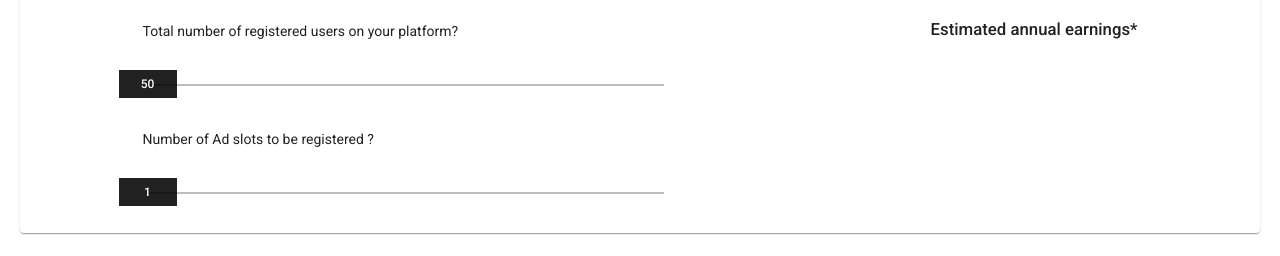
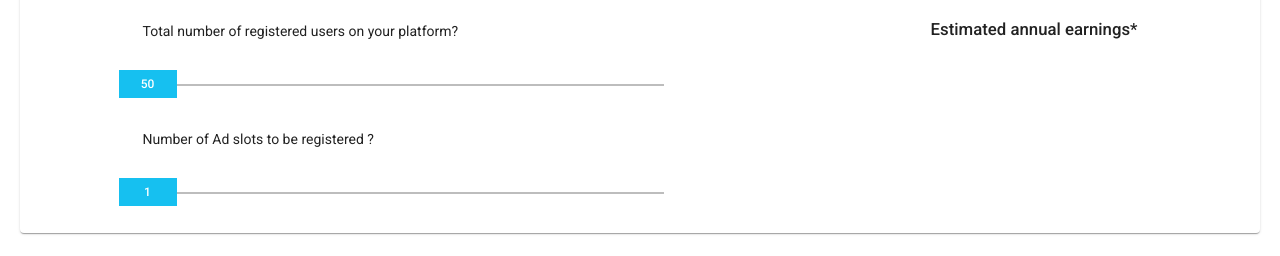
Before and after one commit to amrit991/earnings-calc, an Angular app: page / in a window 1280 px wide. Shown: the part 202-458 px from the top of the page. Built offline with nearby package versions, Linux system fonts and the light colour scheme; what ng-circle-progress would draw is missing.

Commit message:
colors slider

```diff
--- a/src/styles.scss
+++ b/src/styles.scss
@@ -10,6 +10,7 @@ body { margin: 0; font-family: Roboto, "Helvetica Neue", sans-serif; }
     margin-left: 10px;
     right: -32px !important;
     top: -40px !important;
+    background-color: #16C0F0 !important;
   }
 
   .mat-slider-thumb {
```
